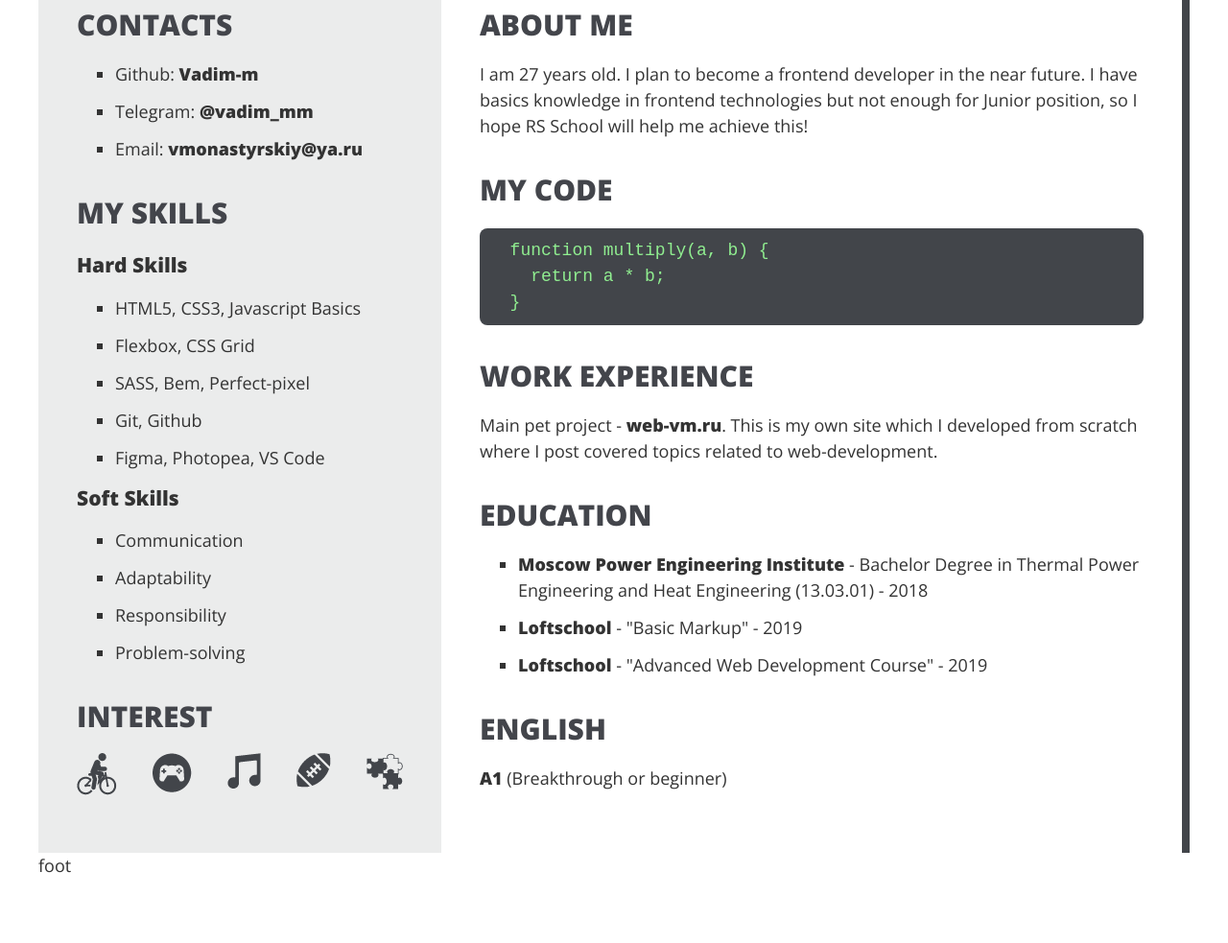
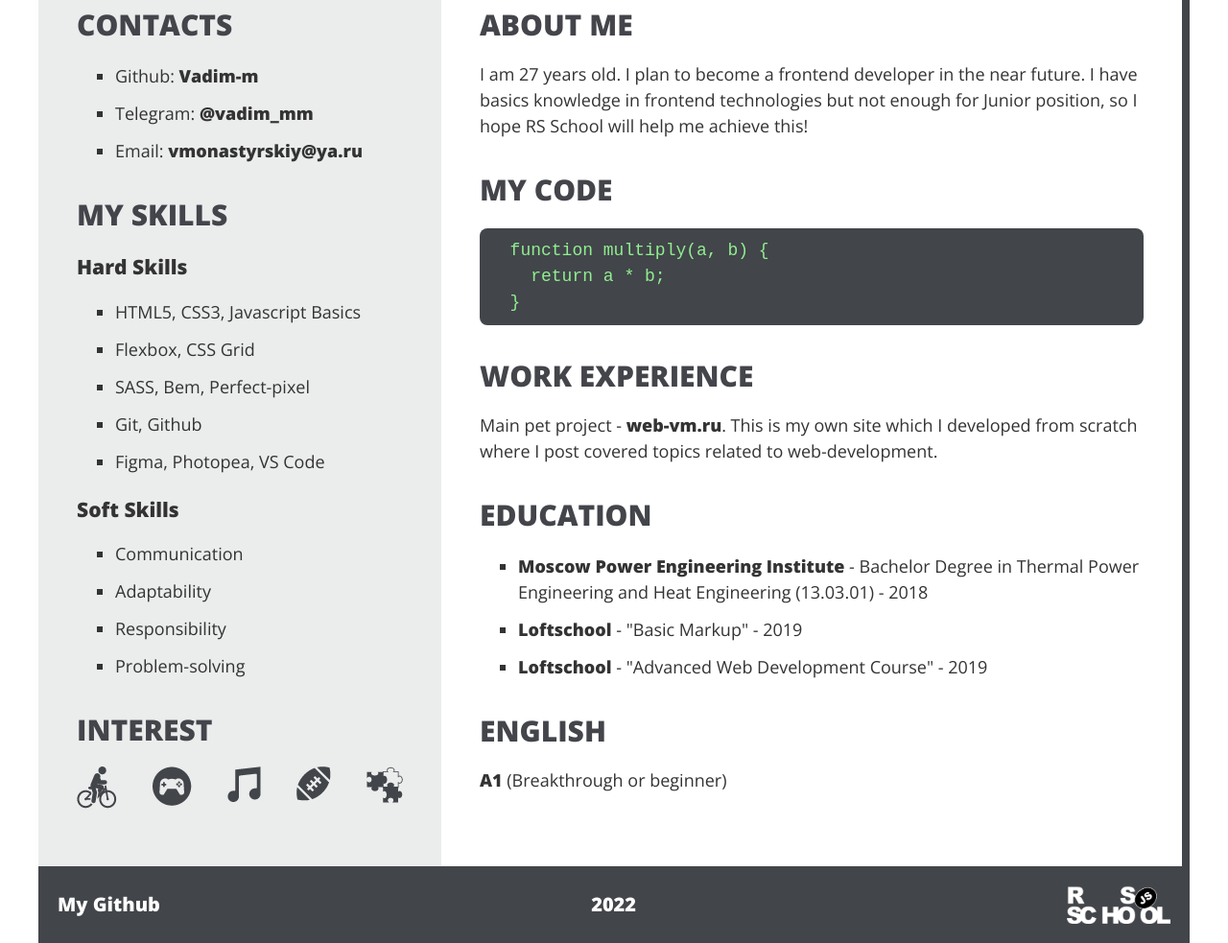
Before and after one commit to vadim-m/rsschool-cv, a plain HTML site: page index.html in a window 1280 px wide. Shown: the part 537-1520 px from the top of the page at 96% size. Before the commit the page ends 1453 px from the top, so only its background shows below. Drawn offline with nearby package versions, Linux system fonts and the light colour scheme.

Commit message:
feat: make the footer

```diff
--- a/index.html
+++ b/index.html
@@ -45,7 +45,6 @@
             <li class="list__item">Git, Github</li>
             <li class="list__item">Figma, Photopea, VS Code</li>
           </ul>
-          </li>
           <h3 class="skills-subtitle">Soft Skills</h3>
           <ul class="list">
             <li class="list__item">Communication</li>
@@ -111,7 +110,13 @@
       </div>
     </main>
 
-    <footer class="footer">foot</footer>
+    <footer class="footer">
+      <a href="https://github.com/vadim-m" target="_blank">My Github</a>
+      <span>2022</span>
+      <a href="https://rs.school/js-stage0/" target="_blank">
+        <img class="footer__img" src="./assets/img/rs.png" alt="RS School Image">
+      </a>
+    </footer>
   </div>
 </body>
 
--- a/style.css
+++ b/style.css
@@ -23,8 +23,6 @@ h2,
 h3,
 h4,
 p,
-ul[class],
-ol[class],
 li,
 figure,
 figcaption,
@@ -166,7 +164,7 @@ section {
 }
 
 .list {
-  margin-bottom: 10px;
+  margin-bottom: 20px;
 }
 
 .list__item {
@@ -194,3 +192,19 @@ pre {
   display: flex;
   justify-content: space-between;
 }
+
+footer {
+  padding: 20px;
+  background-color: #42454a;
+  font-size: 20px;
+  font-weight: bold;
+  color: #fff;
+
+  display: flex;
+  justify-content: space-between;
+  align-items: center;
+}
+
+.footer__img {
+  height: 40px;
+}
```
Also changed, not shown: assets/img/rs.png (added), assets/img/rs.svg (deleted).
